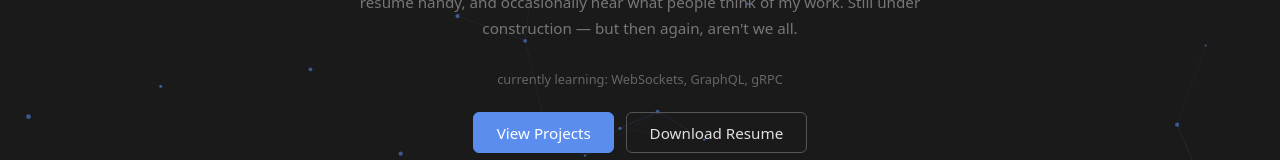
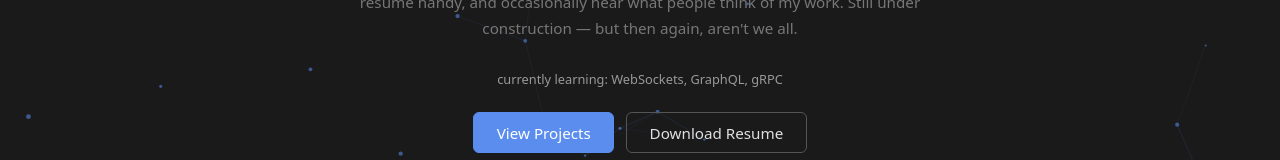
Before and after one commit to khylecalimlim/personal_website, an Angular app in the folder my-website-Angular/: page / in a window 1280 px wide. Shown: the part 438-598 px from the top of the page. Built offline with nearby package versions, Linux system fonts and the light colour scheme; a web font is replaced by a local one.

Commit message:
Bump low-contrast caption text from #666 to #999
.fun-fact/.egg-sub (home, not-found), .char-counter/.empty/.entry-date
(feedback) computed to ~2.9-3.0:1 against the dark background, below
WCAG AA's 4.5:1 for normal-size text.

```diff
--- a/my-website-Angular/src/app/feedback/feedback.component.scss
+++ b/my-website-Angular/src/app/feedback/feedback.component.scss
@@ -75,7 +75,7 @@ h2 {
 .char-counter {
   align-self: flex-end;
   font-size: 0.75rem;
-  color: #666;
+  color: #999;
 
   &.near-limit {
     color: #e0a95c;
@@ -115,7 +115,7 @@ h2 {
 }
 
 .empty {
-  color: #666;
+  color: #999;
   font-size: 0.9rem;
   font-style: italic;
 }
@@ -147,7 +147,7 @@ h2 {
 
 .entry-date {
   font-size: 0.78rem;
-  color: #666;
+  color: #999;
   white-space: nowrap;
 }
 
--- a/my-website-Angular/src/app/home/home.component.scss
+++ b/my-website-Angular/src/app/home/home.component.scss
@@ -56,7 +56,7 @@
 
 .fun-fact {
   font-size: 0.8rem;
-  color: #666;
+  color: #999;
   margin: 0.25rem 0 0;
   min-height: 1.2em;
   opacity: 1;
@@ -170,7 +170,7 @@
   }
 
   .egg-sub {
-    color: #666;
+    color: #999;
     font-size: 0.85rem;
     font-style: italic;
   }
--- a/my-website-Angular/src/app/not-found/not-found.component.scss
+++ b/my-website-Angular/src/app/not-found/not-found.component.scss
@@ -64,7 +64,7 @@
 
 .fun-fact {
   font-size: 0.8rem;
-  color: #666;
+  color: #999;
   margin: 0.25rem 0 0;
   min-height: 1.2em;
   opacity: 1;
```
